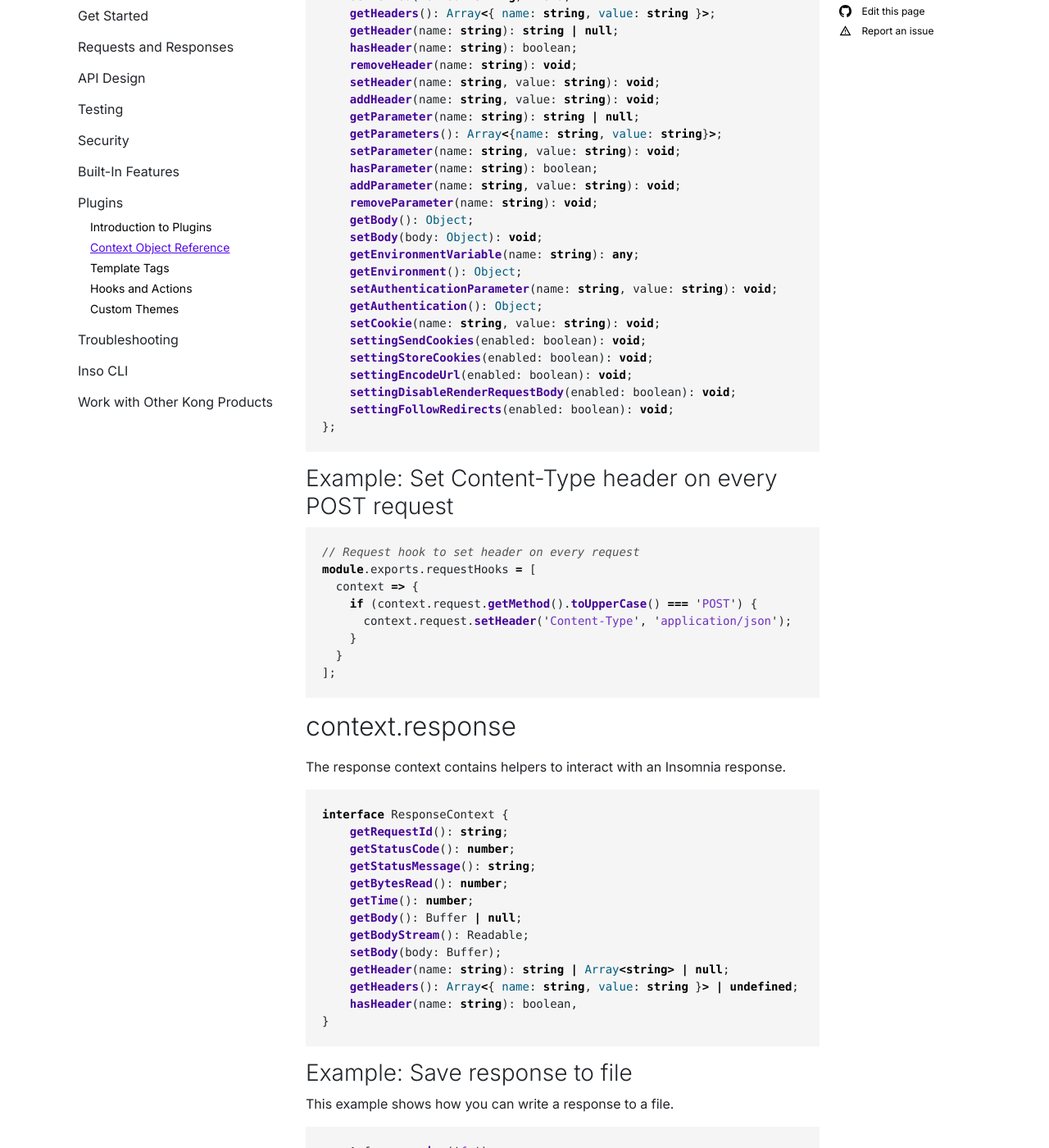
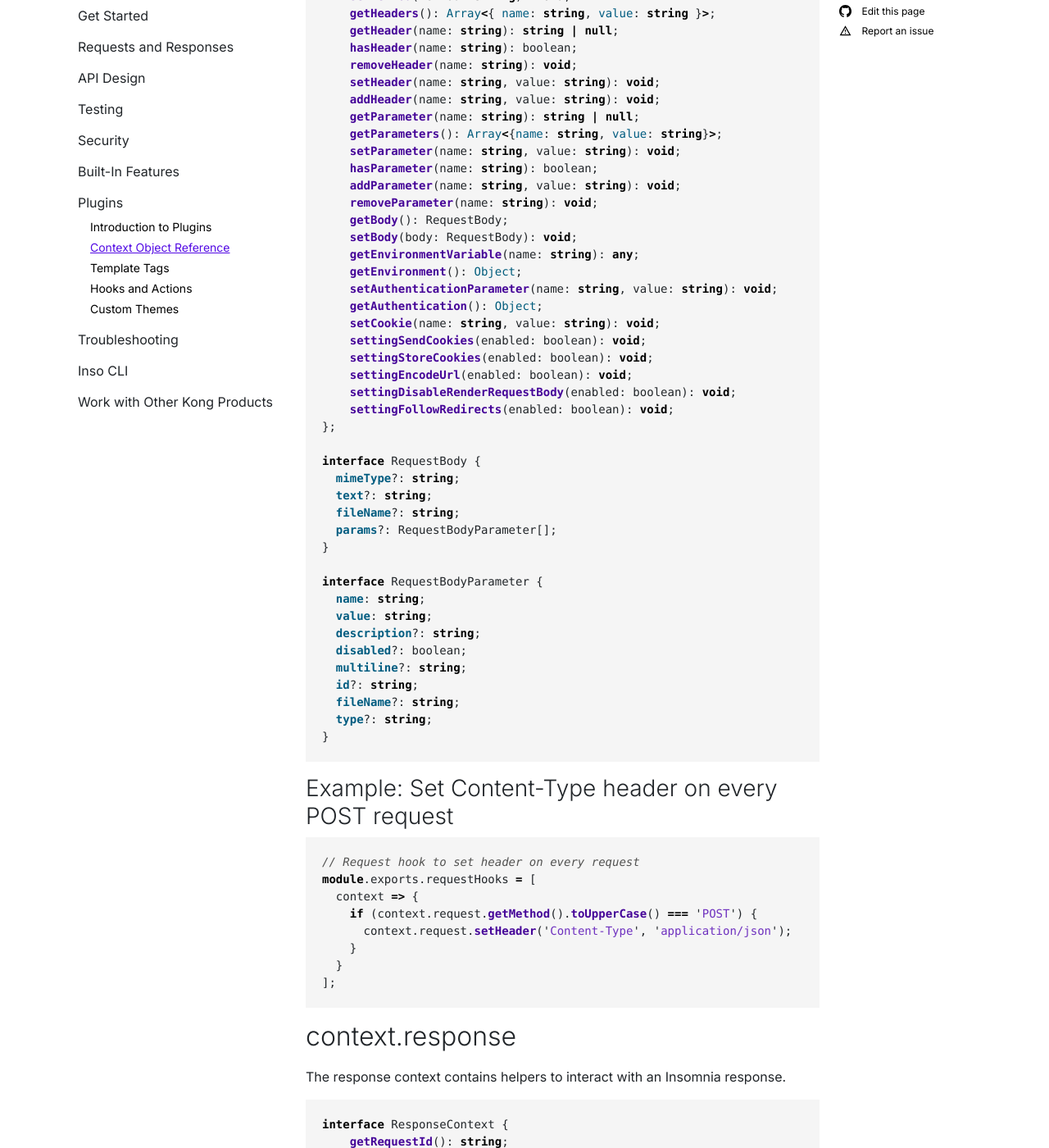
Before and after one commit to Kong/insomnia-docs, a Jekyll site: the page built from docs/insomnia/context-object-reference.md, in a window 1280 px wide and 1400 px high, scrolled down 505 px. Shown: the whole window at 82% size. Built offline with Jekyll 4.4.1, drawn with Linux system fonts in a browser that asks for light colours; comment, search, counter and statistics services are not loaded.

Commit message:
update API

````diff
--- a/docs/insomnia/context-object-reference.md
+++ b/docs/insomnia/context-object-reference.md
@@ -31,8 +31,8 @@ interface RequestContext {
     hasParameter(name: string): boolean;
     addParameter(name: string, value: string): void;
     removeParameter(name: string): void;
-    getBody(): Object;
-    setBody(body: Object): void;
+    getBody(): RequestBody;
+    setBody(body: RequestBody): void;
     getEnvironmentVariable(name: string): any;
     getEnvironment(): Object;
     setAuthenticationParameter(name: string, value: string): void;
@@ -44,6 +44,24 @@ interface RequestContext {
     settingDisableRenderRequestBody(enabled: boolean): void;
     settingFollowRedirects(enabled: boolean): void;
 };
+
+interface RequestBody {
+  mimeType?: string;
+  text?: string;
+  fileName?: string;
+  params?: RequestBodyParameter[];
+}
+
+interface RequestBodyParameter {
+  name: string;
+  value: string;
+  description?: string;
+  disabled?: boolean;
+  multiline?: string;
+  id?: string;
+  fileName?: string;
+  type?: string;
+}
 ```
 
 ### Example: Set Content-Type header on every POST request
````
